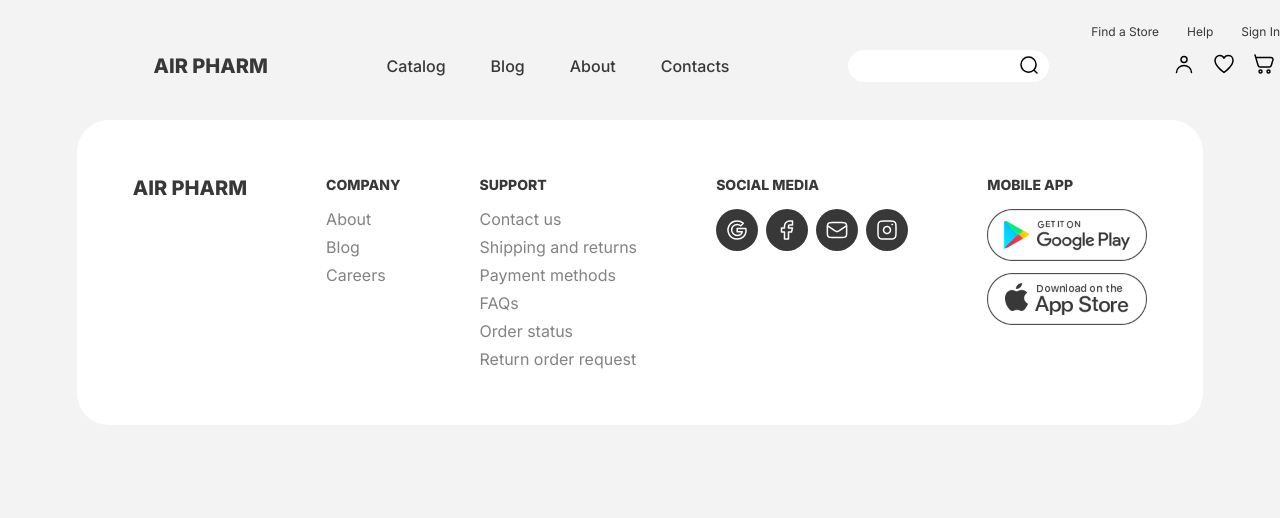
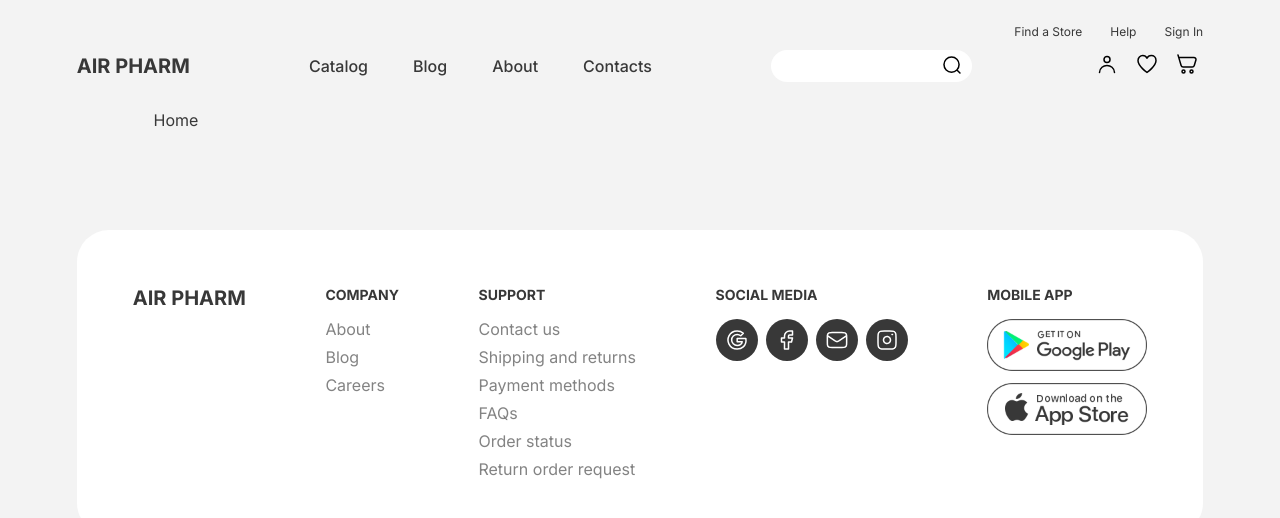
Before and after one commit to kaktusGr/DRONE-PHARMACY, a React (Create React App) app: page /#/ in a window 1280 px wide. Shown: the top 518 px of the page. Built offline with nearby package versions, Linux system fonts and the light colour scheme.

Commit message:
A bit change common styles

```diff
--- a/src/components/Footer.js
+++ b/src/components/Footer.js
@@ -4,7 +4,7 @@ import { Link } from "react-router-dom";
 export default function Footer() {
     return (
         <footer>
-            <Link to="/"><h3>air Pharm</h3></Link>
+            <h3><Link to="/">air Pharm</Link></h3>
             <div className="footer-column">
                 <h4>Company</h4>
                 <ul>
--- a/src/pages/Layout.js
+++ b/src/pages/Layout.js
@@ -7,8 +7,10 @@ const Layout = () => {
     return (
         <>
             <Navbar />
-            <Outlet />
-            <Footer />
+            <div className='container'>
+                <Outlet />
+                <Footer />
+            </div>
         </>
     );
 };
--- a/src/pages/NoPage.js
+++ b/src/pages/NoPage.js
@@ -2,8 +2,8 @@ import React from 'react';
 
 export default function NoPage() {
     return (
-        <div className='container'>
-            404
+        <div className='nopage'>
+            <h1>404</h1>
         </div>
     )
 }
--- a/src/style.css
+++ b/src/style.css
@@ -1,6 +1,7 @@
 @import url('https://fonts.googleapis.com/css2?family=Inter:wght@100..900&display=swap');
 @import url(/src/styles/footer.css);
 @import url(/src/styles/header.css);
+@import url(/src/styles/discount.css);
 
 :root {
     --bg-color: #F3F3F3;
@@ -20,7 +21,7 @@ body {
     font-family: 'Inter', 'Arial', sans-serif;
     font-size: 16px;
     background-color: var(--bg-color);
-    color: var(--light-text);
+    color: var(--dark-text);
     max-width: 1440px;
     margin: 0 auto;
     overflow-x: hidden;
@@ -32,27 +33,38 @@ a {
     outline: none;
 }
 
+p:not(:last-child) {
+    margin-bottom: 20px;
+}
+
 li {
     list-style: none;
 }
 
-.container,
-header,
-footer {
+.container {
+    margin-top: 110px;
     margin-left: clamp(24px, 6vw, 84px);
     margin-right: clamp(24px, 6vw, 84px);
+
+    @media (width < 1100px) {
+        margin-top: 230px;
+    }
 }
 
 h1,
 h3,
 h4 {
-    font-weight: 800;
+    font-weight: 700;
     text-transform: uppercase;
-    color: var(--dark-text);
 }
 
 h1 {
     font-size: 44px;
+    margin-bottom: 56px;
+}
+
+h2 {
+    font-size: clamp(20px, 4vw, 32px);
 }
 
 h3 {
@@ -62,3 +74,21 @@ h3 {
 h4 {
     font-size: 14px;
 }
+
+.pill {
+    background-color: var(--container-bg-color);
+    border: 1px solid var(--dark-text);
+    border-radius: 100px;
+    padding: 10px;
+    text-transform: uppercase;
+    font-size: 10px;
+}
+
+.nopage {
+    text-align: center;
+    margin: 200px 0;
+
+    & h1 {
+        font-size: 200px;
+    }
+}
--- a/src/styles/footer.css
+++ b/src/styles/footer.css
@@ -12,6 +12,8 @@ footer {
     }
 
     & li {
+        color: var(--light-text);
+
         @media(width < 1100px) {
             font-size: 14px;
         }
```
